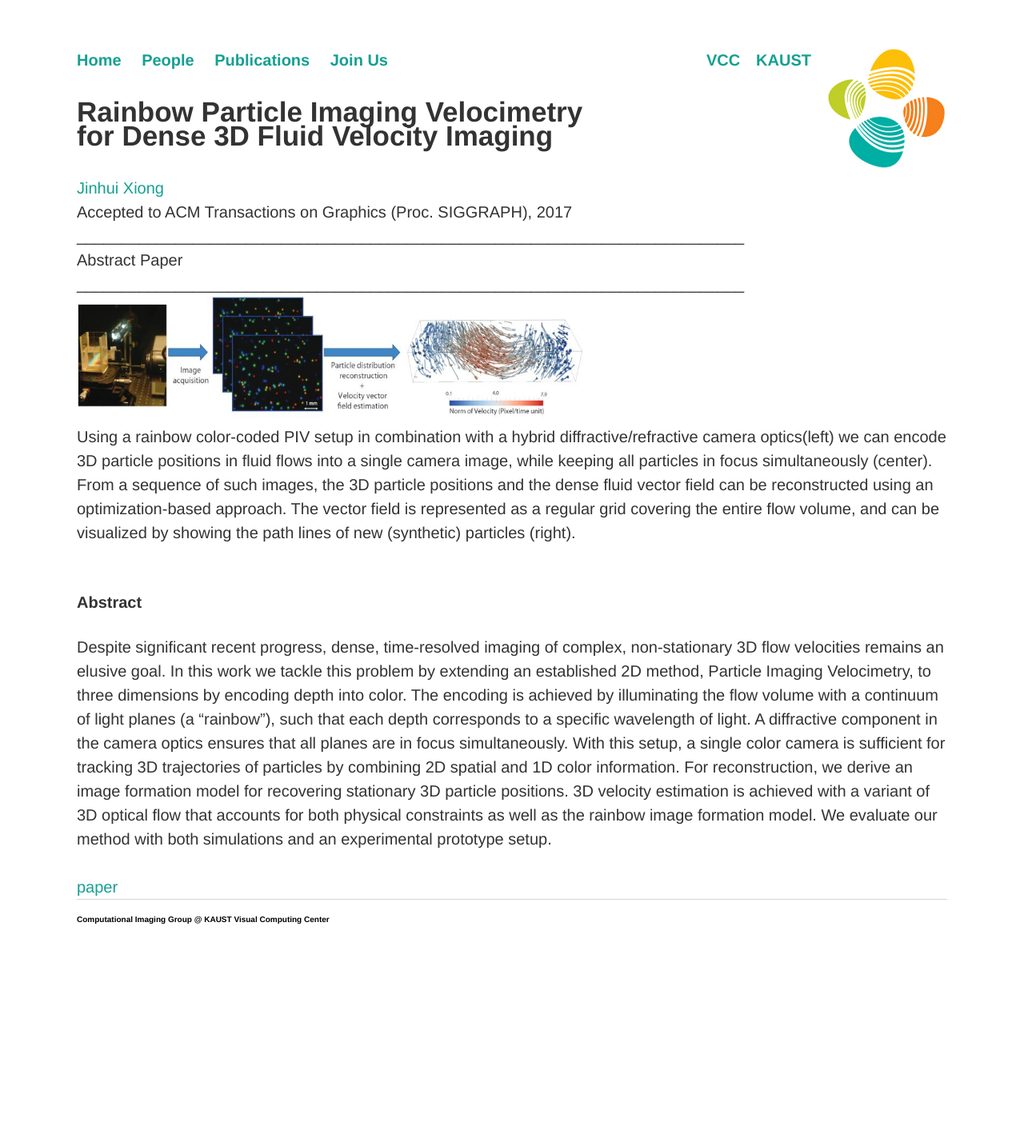
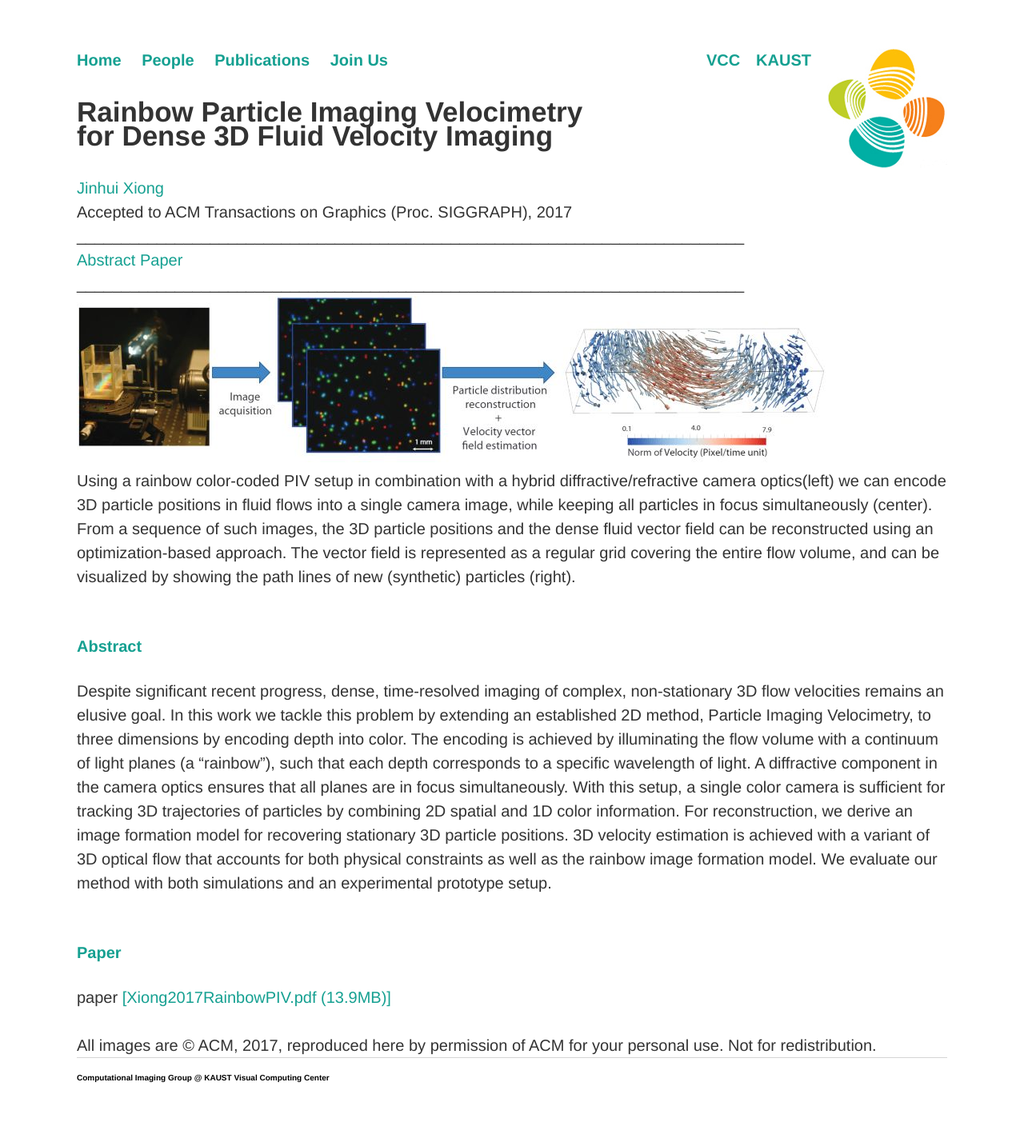
Before and after one commit to vccimaging/vccimaging.github.io, a Jekyll site: the page built from Publications/Xiong2017RainbowPIV/index.html, in a window 1280 px wide. Shown: the whole page at 80% size. Built offline with Jekyll 4.4.1, drawn with Linux system fonts in a browser that asks for light colours; before the commit the page ends 1225 px from its top, so only the background shows below that.

Commit message:
Update index.html

```diff
--- a/Publications/Xiong2017RainbowPIV/index.html
+++ b/Publications/Xiong2017RainbowPIV/index.html
@@ -13,17 +13,17 @@ layout: default
 Accepted to ACM Transactions on Graphics (Proc. SIGGRAPH), 2017 <br>
 
 ___________________________________________________________________________ <br>
-Abstract    Paper  <br>
+<a href="#abstract">Abstract</a>    <a href="#paper">Paper</a>  <br>
 ___________________________________________________________________________ <br>
 
-<img src="teaser.jpg" style="width:636px;height:153px;"> <br>
+<img src="teaser.jpg" style="width:940px;height:208px;"> <br>
 Using a rainbow color-coded PIV setup in combination with a hybrid diffractive/refractive camera optics(left) we can encode 3D particle positions in
 fluid flows into a single camera image, while keeping all particles in focus simultaneously (center). From a sequence of such images, the 3D particle positions
 and the dense fluid vector field can be reconstructed using an optimization-based approach. The vector field is represented as a regular grid covering the
 entire flow volume, and can be visualized by showing the path lines of new (synthetic) particles (right). <br><br>
 
 
-<h4> Abstract </h4>
+<h4> <a name="abstract">Abstract</a> </h4>
 Despite significant recent progress, dense, time-resolved imaging of complex,
 non-stationary 3D flow velocities remains an elusive goal. In this work we
 tackle this problem by extending an established 2D method, Particle Imaging
@@ -40,6 +40,9 @@ variant of 3D optical flow that accounts for both physical constraints as well
 as the rainbow image formation model. We evaluate our method with both
 simulations and an experimental prototype setup. <br><br>
 
-<a href="Xiong2017RainbowPIV.pdf">paper</a><br>
+<h4> <a name="paper">Paper</a> </h4>
+paper <a href="Xiong2017RainbowPIV.pdf">[Xiong2017RainbowPIV.pdf (13.9MB)]</a><br><br>
+
+All images are © ACM, 2017, reproduced here by permission of ACM for your personal use. Not for redistribution.
 
 </div>
```
